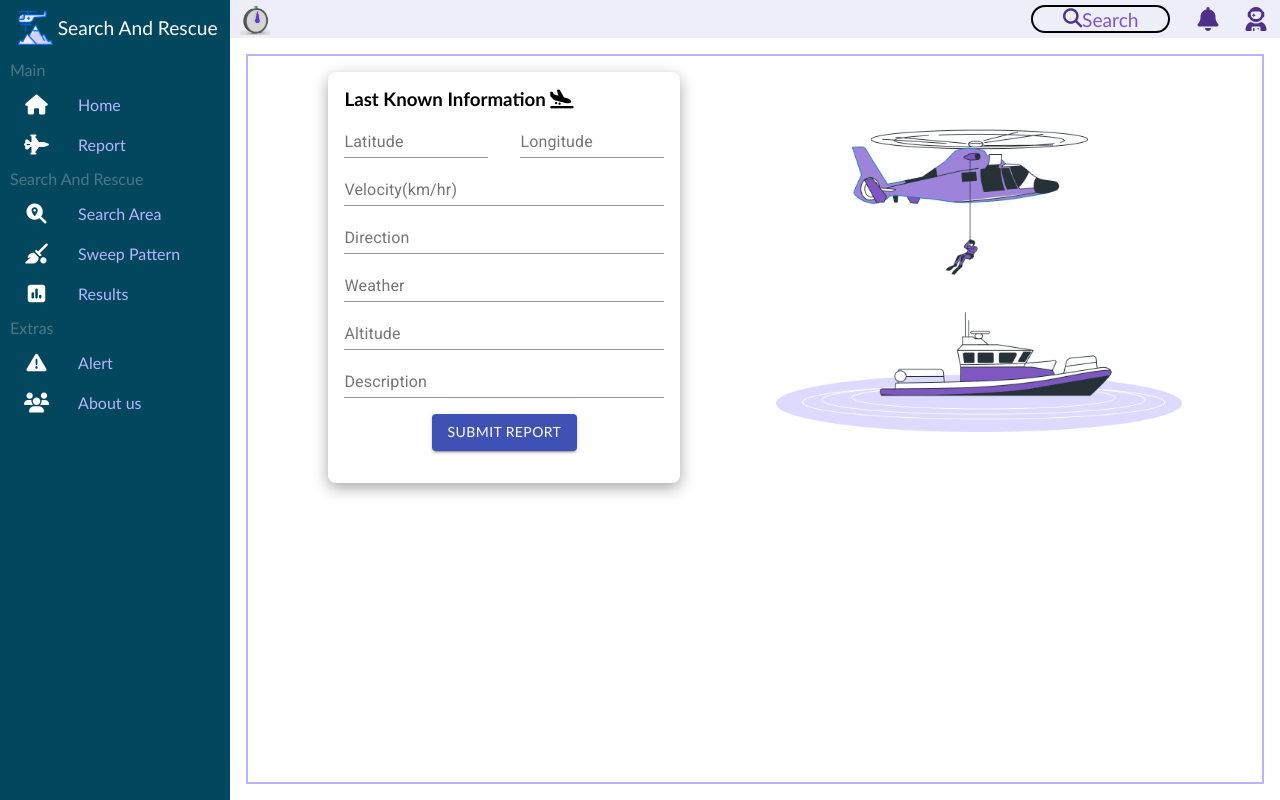
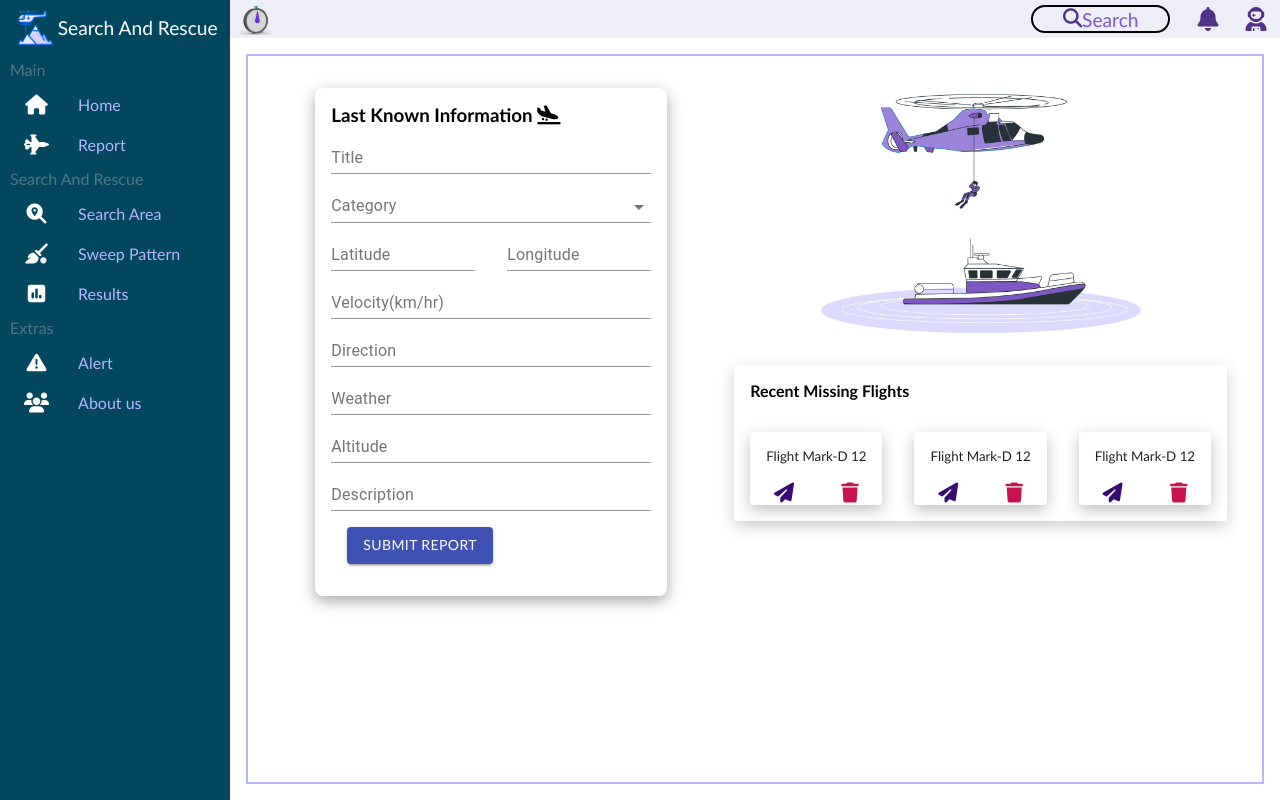
Before and after one commit to nikhilnagargit/Search-And-Rescue, a React (Create React App) app in the folder client/: page /report in a window 1280 px wide. Built offline with nearby package versions, Linux system fonts and the light colour scheme; the HTML template or start-up script is replaced by a standard one.

Commit message:
modified report page , improved form, added static  recent cards

```diff
--- a/client/public/index.html
+++ b/client/public/index.html
@@ -25,11 +25,6 @@
       href="https://fonts.googleapis.com/icon?family=Material+Icons"
     />
 
-    <link
-      rel="stylesheet"
-      href="https://fonts.googleapis.com/css?family=Roboto:300,400,500,700&display=swap"
-    />
-
     <title>SAR App</title>
   </head>
   <body>
--- a/client/src/App.js
+++ b/client/src/App.js
@@ -17,12 +17,11 @@ function App() {
     <Fragment>
       <Router>
         <Switch>
+          <Route exact path='/' component={Landing} />
           <Fragment>
-            <Route exact path='/' component={Landing}></Route>
-
             <div className='app-body'>
-              <Navbar className='navbar'></Navbar>
-              <Sidebar className='sidebar'></Sidebar>
+              <Navbar className='/navbar'></Navbar>
+              <Sidebar className='/sidebar'></Sidebar>
               <section className='main'>
                 <Route path='/home' component={Home}></Route>
                 <Route exact path='/report' component={Report}></Route>
--- a/client/src/components/Pages/Landing/Landing.js
+++ b/client/src/components/Pages/Landing/Landing.js
@@ -26,7 +26,7 @@ const Landing = () => {
         <img className='main-left' src={intro} alt='' />
 
         <div className='main-right'>
-          <p className='quote'>
+          <div className='quote'>
             <img src={startquote} alt='' />
             <h3>
               The life expectancy of an injured survivor decreases as much as 80
@@ -34,7 +34,7 @@ const Landing = () => {
               of uninjured survivors rapidly diminishes after the first 3 days
             </h3>
             <img src={endquote} alt='' />
-          </p>
+          </div>
 
           <Link to='/home' className='link'>
             <div className='button'>
--- a/client/src/components/Pages/Report/Report.js
+++ b/client/src/components/Pages/Report/Report.js
@@ -1,6 +1,7 @@
 import React from 'react';
 import './Report.scss';
 import ReportForm from '../../layout/ReportForm/ReportForm';
+import RecentReports from '../../layout/RecentReports/RecentReports';
 import rescue from '../../../images/rescue.png';
 // import Navbar from '../layout/Navbar/Navbar';
 // import Sidebar from '../layout/Sidebar/Sidebar';
@@ -11,7 +12,12 @@ const Report = () => {
       <div className='report-form'>
         <ReportForm></ReportForm>
       </div>
-      <img className='rescue-img' src={rescue} alt='' />
+      <div class='sidecontent'>
+        <img className='rescue-img' src={rescue} alt='' />
+        <div class='recent-reports'>
+          <RecentReports></RecentReports>
+        </div>
+      </div>
     </div>
   );
 };
--- a/client/src/components/Pages/Report/Report.scss
+++ b/client/src/components/Pages/Report/Report.scss
@@ -5,12 +5,23 @@
   flex-wrap: wrap;
 
   .report-form {
-    margin: 1rem;
+    margin: 2rem;
   }
 
-  .rescue-img {
-    width: 40%;
-    height: auto;
-    margin: 1rem;
+  .sidecontent {
+    align-self: flex-start;
+    display: flex;
+    flex-direction: column;
+    justify-content: space-between;
+    align-items: center;
+
+    .rescue-img {
+      margin: 2rem;
+      width: 25vw;
+      height: auto;
+    }
+    .recent-reports {
+      width: 100%;
+    }
   }
 }
--- /dev/null
+++ b/client/src/components/layout/RecentReports/RecentReports.js
@@ -0,0 +1,68 @@
+import React, { Fragment } from 'react';
+import Card from '@material-ui/core/Card';
+import CardActionArea from '@material-ui/core/CardActionArea';
+
+import CardContent from '@material-ui/core/CardContent';
+import CardMedia from '@material-ui/core/CardMedia';
+import Typography from '@material-ui/core/Typography';
+import aircraft from '../../../images/airplane1.png';
+import IconButton from '@material-ui/core/IconButton';
+
+import './RecentReports.scss';
+
+const RecentReports = () => {
+  return (
+    <div className='recent-container'>
+      <h4 className='heading'>Recent Missing Flights</h4>
+      <div className='cards-section'>
+        <Card className='card'>
+          <CardActionArea>
+            <CardContent>
+              <Typography variant='body4'>Flight Mark-D 12</Typography>
+            </CardContent>
+            <div className='bottom'>
+              <IconButton aria-label='rescue'>
+                <i className='fas fa-paper-plane fa-sm'></i>
+              </IconButton>
+              <IconButton aria-label='delete'>
+                <i className='fas fa-trash fa-sm'></i>
+              </IconButton>
+            </div>
+          </CardActionArea>
+        </Card>
+        <Card className='card'>
+          <CardActionArea>
+            <CardContent>
+              <Typography variant='body4'>Flight Mark-D 12</Typography>
+            </CardContent>
+            <div className='bottom'>
+              <IconButton aria-label='rescue'>
+                <i className='fas fa-paper-plane fa-sm'></i>
+              </IconButton>
+              <IconButton aria-label='delete'>
+                <i className='fas fa-trash fa-sm'></i>
+              </IconButton>
+            </div>
+          </CardActionArea>
+        </Card>
+        <Card className='card'>
+          <CardActionArea>
+            <CardContent>
+              <Typography variant='body4'>Flight Mark-D 12</Typography>
+            </CardContent>
+            <div className='bottom'>
+              <IconButton aria-label='rescue'>
+                <i className='fas fa-paper-plane fa-sm'></i>
+              </IconButton>
+              <IconButton aria-label='delete'>
+                <i className='fas fa-trash fa-sm'></i>
+              </IconButton>
+            </div>
+          </CardActionArea>
+        </Card>
+      </div>
+    </div>
+  );
+};
+
+export default RecentReports;
--- /dev/null
+++ b/client/src/components/layout/RecentReports/RecentReports.scss
@@ -0,0 +1,29 @@
+.recent-container {
+  box-shadow: rgba(0, 0, 0, 0.2) 0px 5px 15px;
+  .heading {
+    padding: 1rem;
+  }
+  .cards-section {
+    display: flex;
+    justify-content: space-around;
+
+    .card {
+      flex-basis: 100%;
+      margin: 1rem;
+      box-shadow: rgba(0, 0, 0, 0.25) 0px 5px 15px;
+
+      .bottom {
+        display: flex;
+        justify-content: space-around;
+        .fa-paper-plane {
+          color: rgb(57, 10, 118);
+          font-size: smaller;
+        }
+        .fa-trash {
+          color: rgb(201, 19, 80);
+          font-size: smaller;
+        }
+      }
+    }
+  }
+}
--- a/client/src/components/layout/ReportForm/ReportForm.js
+++ b/client/src/components/layout/ReportForm/ReportForm.js
@@ -1,6 +1,13 @@
 import React from 'react';
 import './ReportForm.scss';
-import { TextField, Button } from '@material-ui/core';
+import {
+  TextField,
+  Button,
+  Select,
+  MenuItem,
+  InputLabel,
+  FormControl,
+} from '@material-ui/core';
 import { useState } from 'react';
 import axios from 'axios';
 
@@ -12,6 +19,8 @@ const initialFormData = {
   weather: '',
   description: '',
   altitude: '',
+  title: '',
+  category: '',
 };
 
 const ReportForm = () => {
@@ -49,6 +58,32 @@ const ReportForm = () => {
           submitDataToAPI(e);
         }}
       >
+        <div>
+          <TextField
+            value={formData.title}
+            name='title'
+            label='Title'
+            onChange={(e) => onInputFieldChange(e)}
+          />
+        </div>
+        <div>
+          <FormControl>
+            <InputLabel id='category'>Category</InputLabel>
+
+            <Select
+              name='category'
+              labelId='category'
+              value={formData.category}
+              onChange={(e) => {
+                onInputFieldChange(e);
+              }}
+            >
+              <MenuItem value={1}>Category A</MenuItem>
+              <MenuItem value={2}>Category B</MenuItem>
+              <MenuItem value={3}>Category C</MenuItem>
+            </Select>
+          </FormControl>
+        </div>
         <div className='position'>
           <TextField
             className='lat'
--- a/client/src/components/layout/ReportForm/ReportForm.scss
+++ b/client/src/components/layout/ReportForm/ReportForm.scss
@@ -7,8 +7,7 @@
   .reportForm {
     display: flex;
     flex-direction: column;
-    align-items: center;
-    justify-content: center;
+
     .position {
       display: flex;
       justify-content: space-between;
@@ -21,7 +20,7 @@
     }
     div {
       width: 100%;
-      text-align: center;
+
       button {
         margin: 1rem;
       }
```
Also changed, not shown: 2 other files (tests, documents, lock files or other folders).
